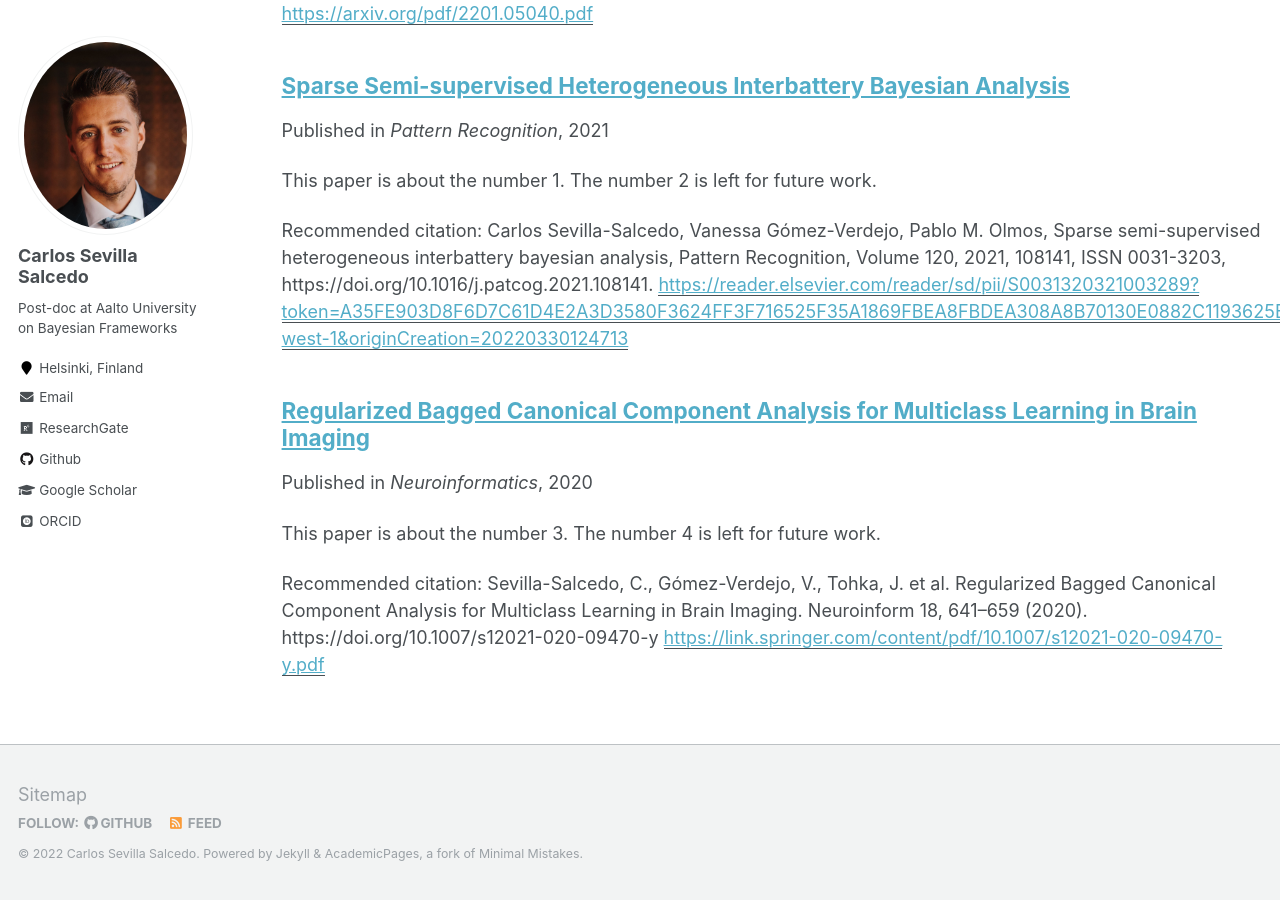
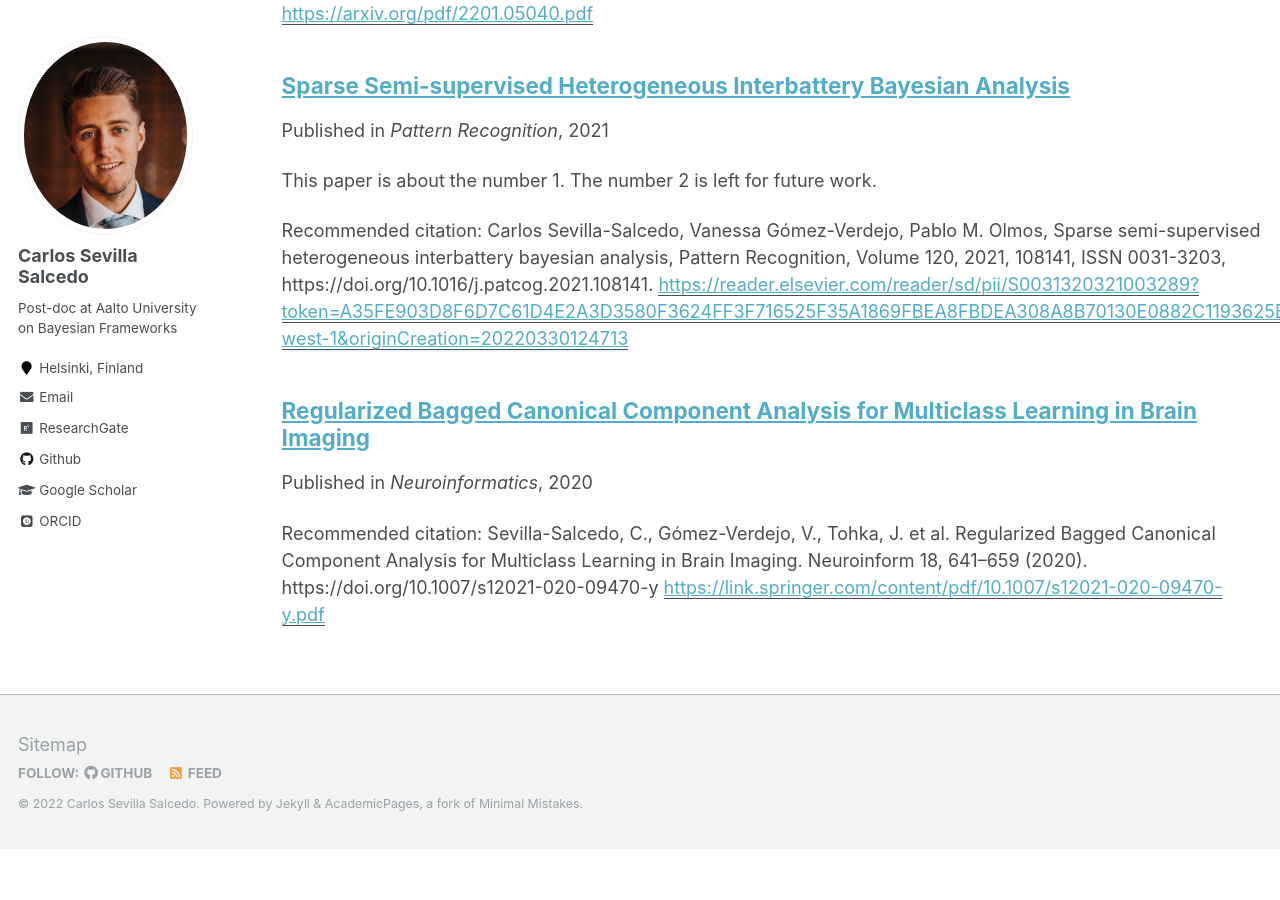
Before and after one commit to sevisal/sevisal.github.io, a Jekyll site: the page built from _pages/publications.md, in a window 1280 px wide and 900 px high, scrolled down 1113 px. Built offline with Jekyll 4.4.1, drawn with Linux system fonts in a browser that asks for light colours; some web fonts are replaced; after the commit the page ends 1962 px from its top, so only the background shows below that.

Commit message:
Update 2020-06-05-Sevilla-Salcedo-et-al.md

```diff
--- a/_publications/2020-06-05-Sevilla-Salcedo-et-al.md
+++ b/_publications/2020-06-05-Sevilla-Salcedo-et-al.md
@@ -2,7 +2,7 @@
 title: "Regularized Bagged Canonical Component Analysis for Multiclass Learning in Brain Imaging"
 collection: publications
 permalink: /publication/2015-10-01-paper-title-number-3
-excerpt: 'This paper is about the number 3. The number 4 is left for future work.'
+excerpt: ''
 date: 2020-06-05
 venue: 'Neuroinformatics'
 paperurl: 'https://link.springer.com/content/pdf/10.1007/s12021-020-09470-y.pdf'
```
